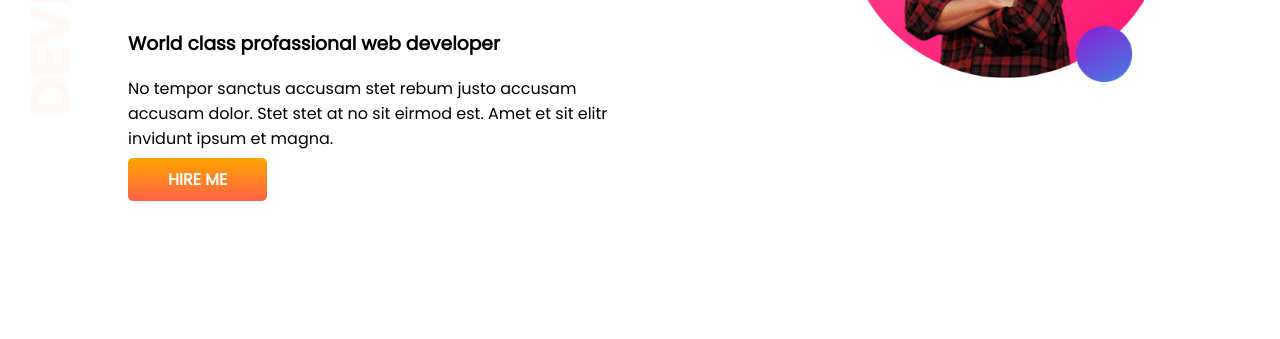
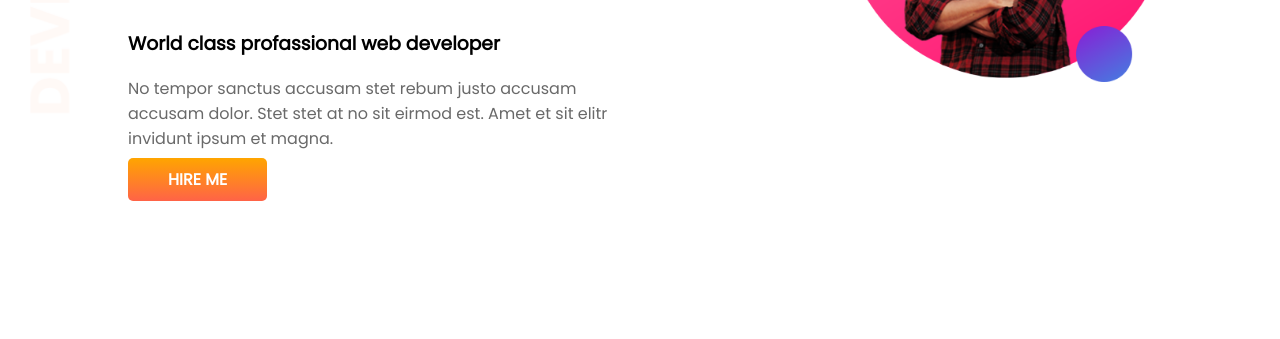
Before and after one commit to smsahriar360/developer-portfolio, a plain HTML site: page index.html in a window 1280 px wide. Shown: the part 246-585 px from the top of the page. Drawn offline with Linux system fonts and the light colour scheme.

Commit message:
css updated

```diff
--- a/style.css
+++ b/style.css
@@ -14,6 +14,9 @@ h1{
 }
 h2{
     font-size: 40px;
+}
+p{
+    color: dimgray;
 }
 .orange-color{
     color: orange;
```
